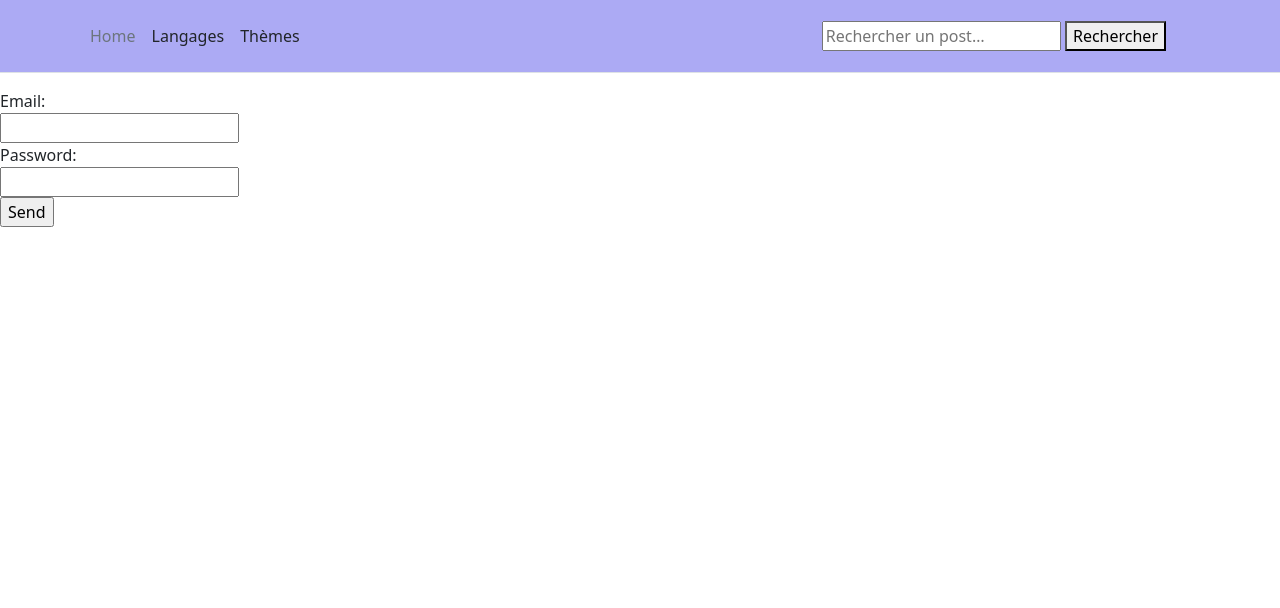
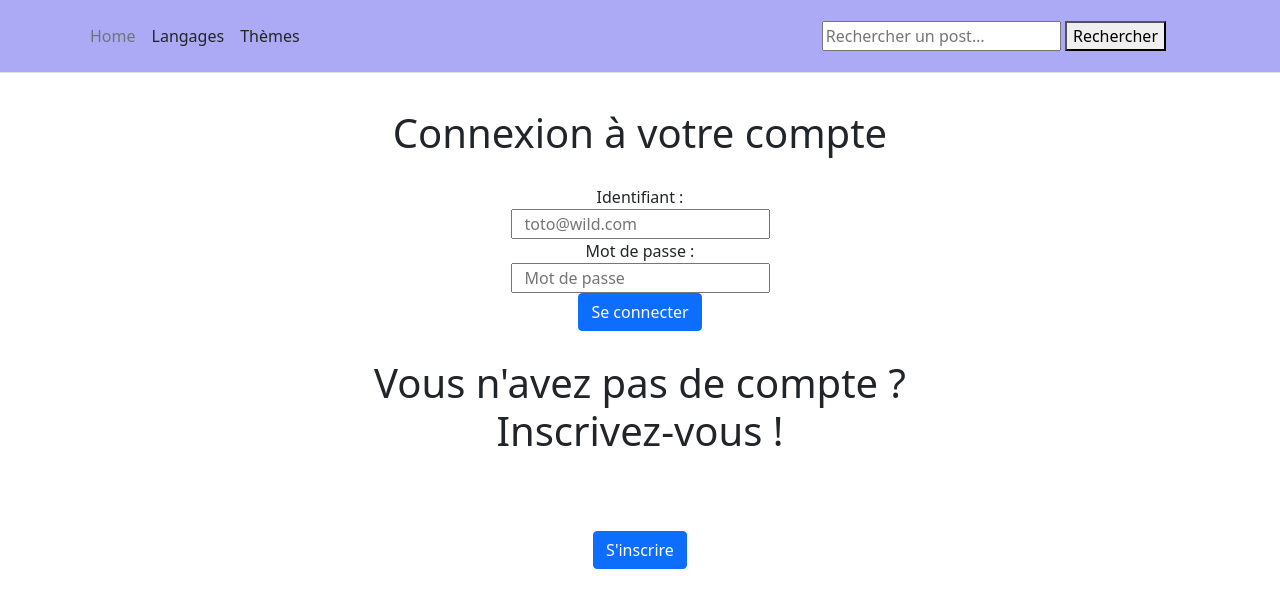
Before and after one commit to FXLaroche/DevelopLyon, a PHP site: template src/View/User/login.html.twig in a window 1280 px wide. Shown: the top 608 px of the page. Run offline with PHP 8.4, Linux system fonts and the light colour scheme; the template is opened without the code that fills it, so the values that code supplies are empty; some libraries are stand-ins or nearby versions.

Commit message:
corrections

```diff
--- a/src/View/User/add.html.twig
+++ b/src/View/User/add.html.twig
@@ -20,7 +20,9 @@
 				<label for="password">Mot de passe :</label>
 				<input type="password" name="password" class="form-control mb-3" placeholder="Mot de passe">
 			</div>
-    <div> {{errors}} </div>
+			<div>
+				{{errors}}
+			</div>
 			<div class="container d-flex flex-column align-items-center">
 				<input type="submit" value="S'inscrire" class="btn btn-primary mb-2">
 			</div>
--- a/src/View/User/login.html.twig
+++ b/src/View/User/login.html.twig
@@ -1,30 +1,43 @@
 {% extends 'layout.html.twig' %}
 
+{% block stylesheet %}{% endblock %}
 {% block title %}
 	{{parent()}}Login
 {% endblock %}
-
 {% block content %}
 
-	<form action="" method="post">
-		<div>
-			<label for="email">Email:
+	<div>
+		<h1>Connexion à votre compte</h1>
+	</div>
+	<form action="" method="post" class="container d-flex flex-column align-items-center">
+
+		<div class="row justify-content-center">
+			<label for="email">Identifiant :
 			</label>
 		</div>
-		<div>
-			<input type="email" name="email" id="email" maxlength="255" required>
+		<div class="row justify-content-center">
+			<input type="email" name="email" id="email" placeholder="toto@wild.com" maxlength="255" required>
+		</div>
+		<div class="row justify-content-center">
+			<label for="password">Mot de passe :
+			</label>
+		</div>
+		<div class="row justify-content-center">
+			<input type="password" name="password" id="password" placeholder="Mot de passe" required>
 		</div>
 		<div>
-			<label for="password">Password:
-			</label>
-		</div>
-		<div>
-			<input type="password" name="password" id="password" required>
-		</div>
-		<div>
-			<input type="submit" value="Send">
+			<input type="submit" value="Se connecter" class="btn btn-primary mb-2">
 		</div>
 	</form>
+	<h1>
+		<div>Vous n'avez pas de compte ?</div>
+		<div>Inscrivez-vous !</div>
+	</h1>
+	<h1></h1>
+	<a href="/user/add" class="container d-flex flex-column align-items-center">
+		<button class="btn btn-primary mb-2">S'inscrire</button>
+	</a>
+
 
 	{% for error in errors %}
 		{{error}}
```
Also changed, not shown: developlyondb.sql (+1 -11 lines), src/Controller/UserController.php (+0 -7 lines). Lines whose indentation alone changed are shown as unchanged.
